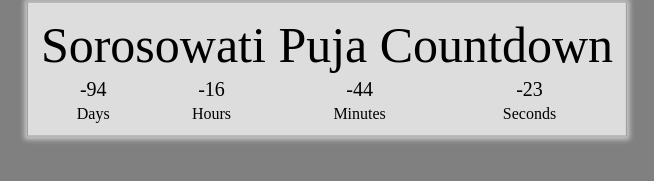
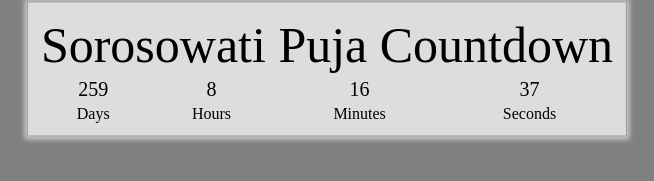
Before and after one commit to Gonu923/sorosuwatipuja2019, a plain HTML site: page index.html in a window 1280 px wide. Shown: the part 331-512 px from the top of the page, 313-967 px from the left. Drawn offline with Linux system fonts and the light colour scheme.

Commit message:
Update index.html

```diff
--- a/index.html
+++ b/index.html
@@ -49,7 +49,7 @@
 	<script type="text/javascript">
 		function countdown(){
 			var now = new Date();
-			var eventDate = new Date("Feb 10 2019");
+			var eventDate = new Date("Jan 29 2020");
 			var currentTime = now.getTime();
 			var eventTime = eventDate.getTime();
 			var renTime = eventTime - currentTime;
```
